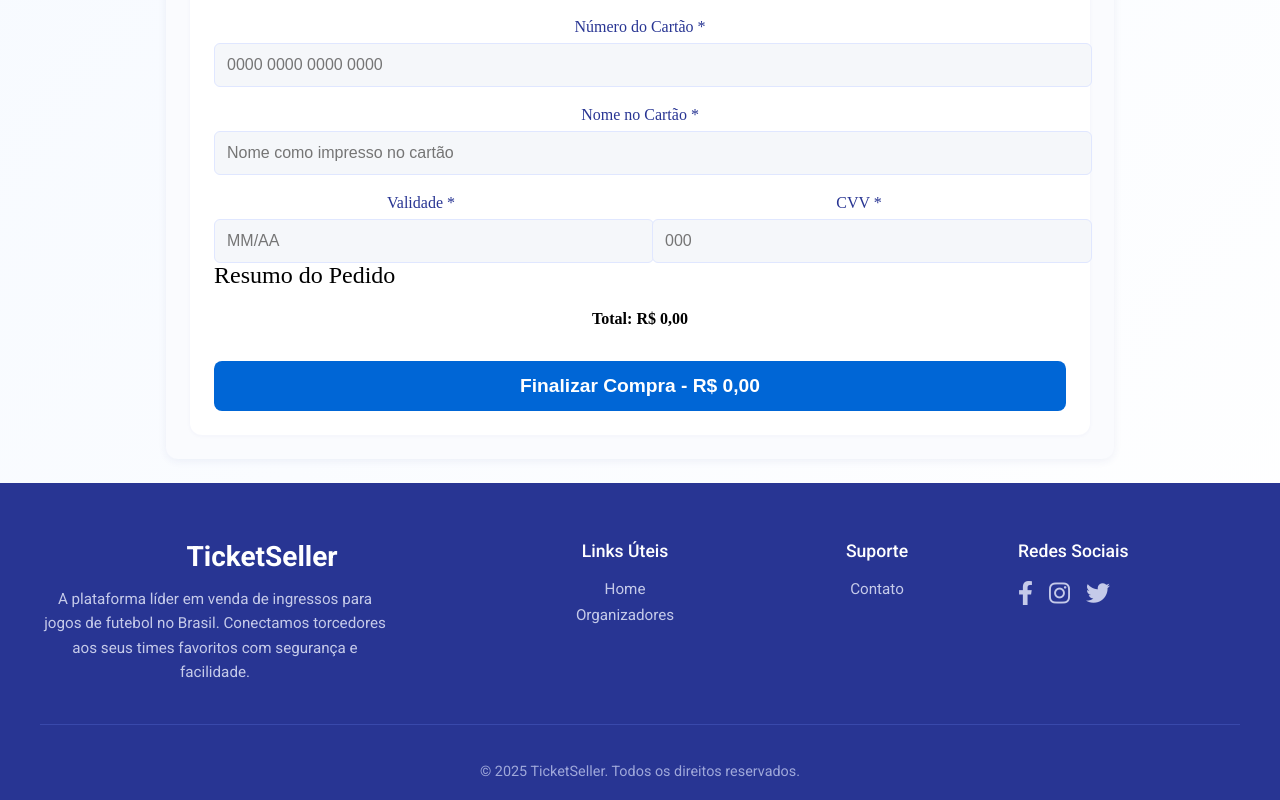
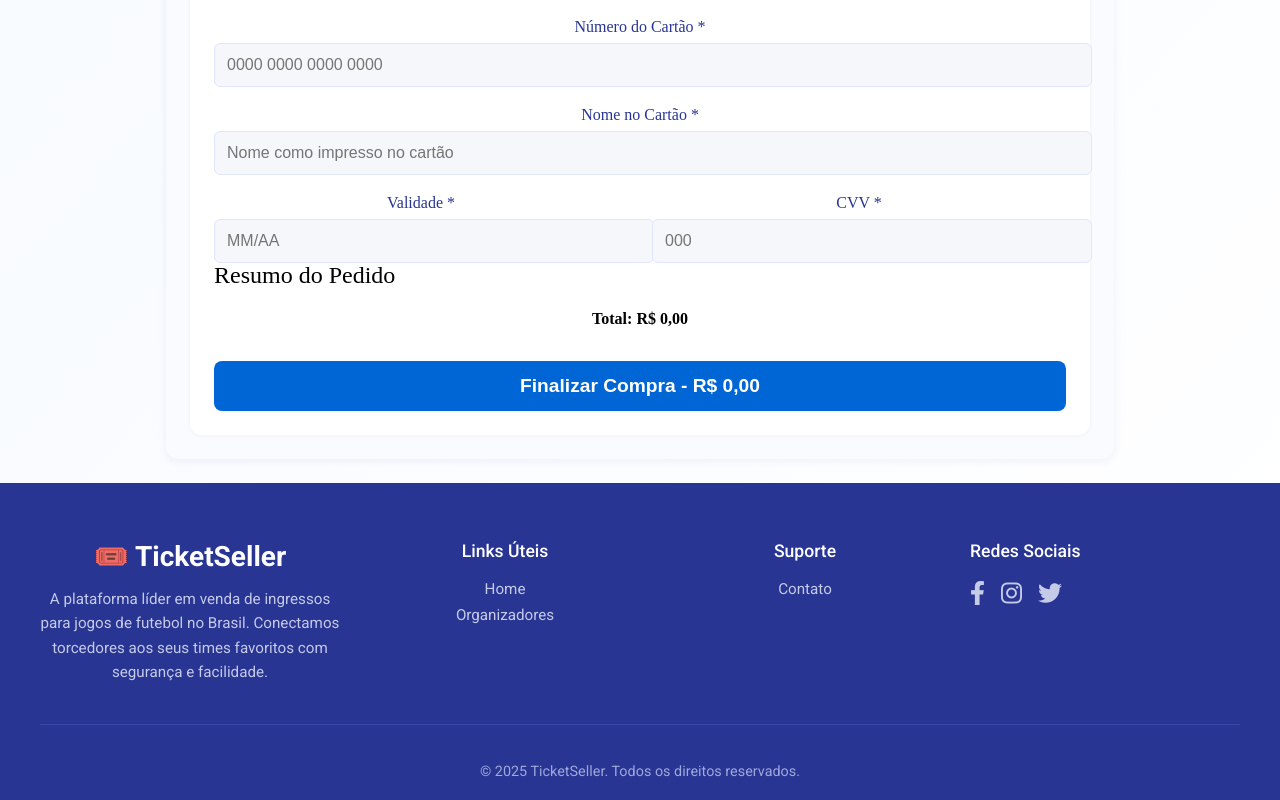
Before and after one commit to Projetos-de-Extensao/PFE_25.1_8001_I, a React (Vite) app in the folder TicketMaster/: page /checkout in a window 1280 px wide. Shown: the part 652-1452 px from the top of the page. Built offline with nearby package versions, Linux system fonts and the light colour scheme.

Commit message:
atualização footer

```diff
--- a/TicketMaster/src/components/Footer/Footer.jsx
+++ b/TicketMaster/src/components/Footer/Footer.jsx
@@ -8,7 +8,7 @@ const Footer = () => (
         {/* Sobre */}
         <div className="footer-about">
           <a href="/" className="footer-logo">
-            TicketSeller
+           🎟️ TicketSeller
           </a>
           <div className="footer-description">
             A plataforma líder em venda de ingressos para jogos de futebol no Brasil. Conectamos torcedores aos seus times favoritos com segurança e facilidade.
--- a/TicketMaster/src/components/Footer/footer.css
+++ b/TicketMaster/src/components/Footer/footer.css
@@ -26,7 +26,7 @@
 
 /* Coluna "Sobre" */
 .footer-about {
-  flex: 2;
+  flex: 1;
   min-width: 300px;
 }
 
```
